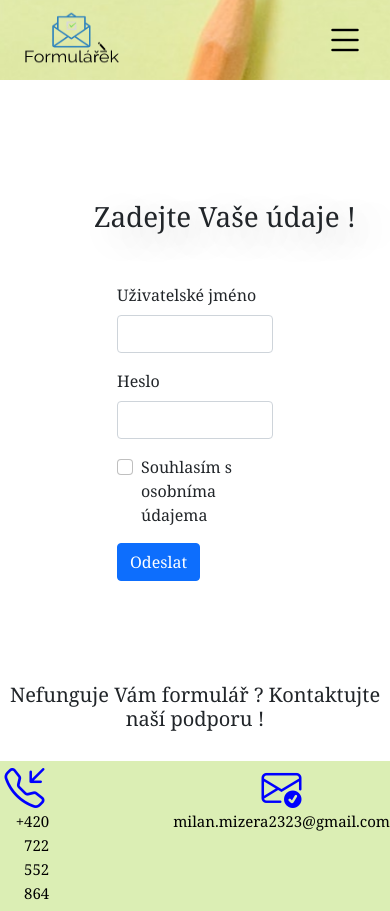
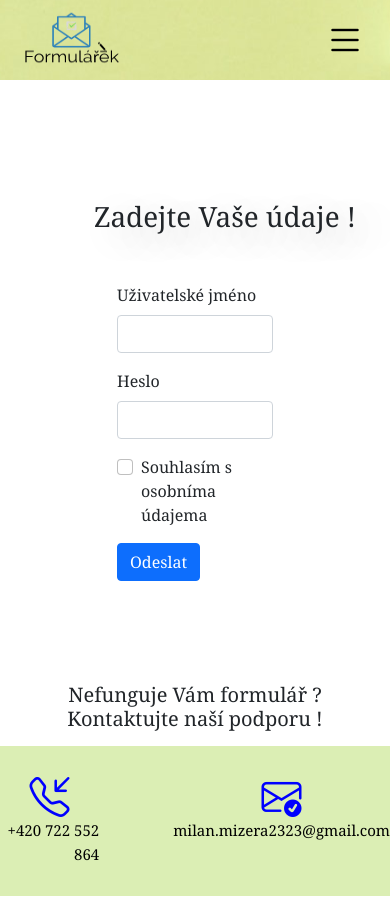
Before and after one commit to MilanMizera/First_project, a PHP site: page / in a window 390 px wide. Run offline with PHP 8.4, Linux system fonts and the light colour scheme.

Commit message:
Update style.css

```diff
--- a/style.css
+++ b/style.css
@@ -13,6 +13,7 @@ color: black;
 
 .bi-arrow-right-short {
     color: blue;
+    margin-right: 5px;
 }
 
 
@@ -154,7 +155,6 @@ color: black;
 }
 
 .bi.bi-telephone-inbound::before {
-
     font-size: 40px;
     color: blue;
     display: flex;
@@ -171,26 +171,28 @@ color: black;
 }
 
 /*@media queries*/
-@media only screen and (max-width: 991px){
+@media only screen and (max-width: 991px) {
     .supp-title {
         font-size: 20px;
+        margin: 0px 10px;
+        margin-bottom: 15px;
 }
 }
 
 /*odkazy v hambáči*/
-@media only screen and (max-width: 991px){
+@media only screen and (max-width: 991px) {
     .nav-link {
         text-align: center;
 }
 }
 
-@media only screen and (max-width: 991px){
+@media only screen and (max-width: 991px) {
     .supp-email, .supp-phone {
         font-size: 15px !important;
 }
 }
 
-@media only screen and (max-width: 991px){
+@media only screen and (max-width: 991px) {
 
     .navbar-toggler:focus {
         border: none !important;
@@ -198,10 +200,24 @@ color: black;
 }
 }
 
-@media only screen and (max-width: 991px){
+@media only screen and (max-width: 991px) {
+
+   .container-fluid {
+       background-size: auto;
+       background-position: 10% 40%;
+}
+}
+
+@media only screen and (max-width: 991px) {
+
+   #phone-space {
+       margin-right: 50px;
+}
+}
+
+@media only screen and (max-width: 830px) {
 
     .container-fluid {
-background-size: auto;
-background-position: 10% 40%;
-}
-}
+        background-position: 75% 44%;
+ }
+ }
```
